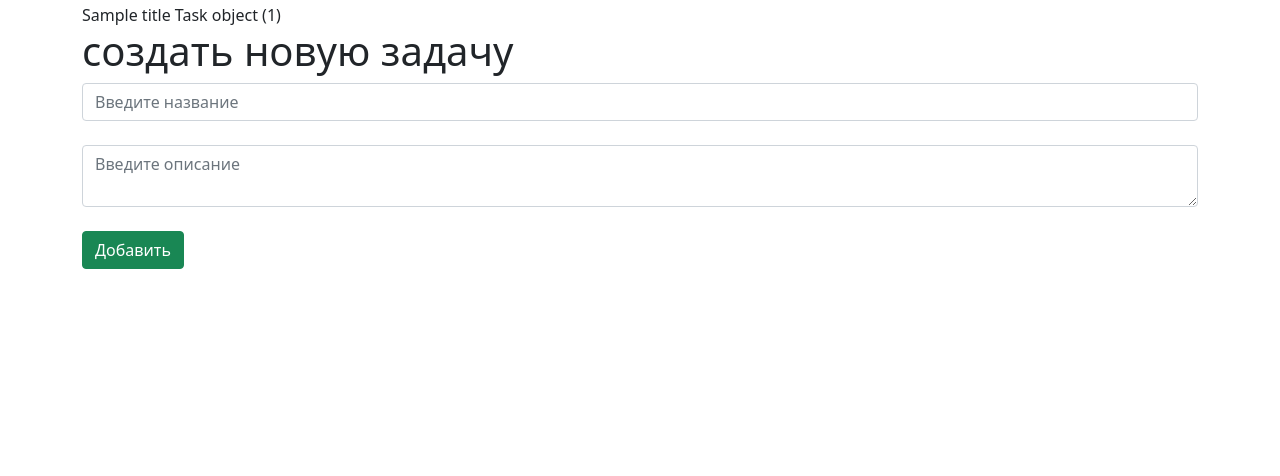
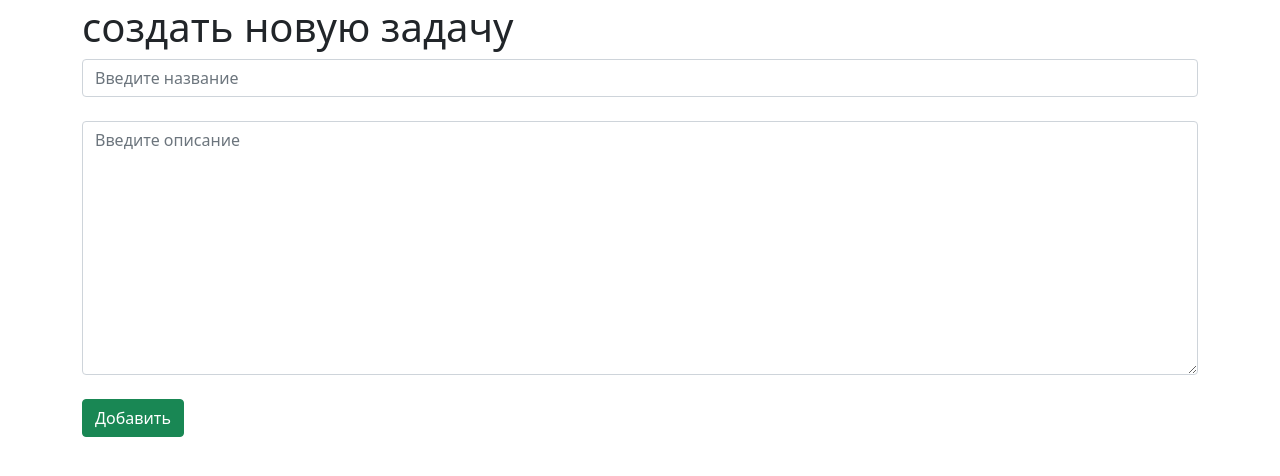
Before and after one commit to SergeySelya/pr_1, a Django app: template pr_1/pages/templates/create.html in a window 1280 px wide. Shown: the part 69-545 px from the top of the page. Run offline with Django 4.2, Linux system fonts and the light colour scheme; tables that the repository leaves empty hold one stand-in row (values such as "Sample post"); the template is opened without the code that fills it: values that come from a table or form of the project are taken from there, most other values are stand-ins (such as "Sample title", 1, 10 or a date in 2020).

Commit message:
edit forms_2

```diff
--- a/pr_1/pages/forms.py
+++ b/pr_1/pages/forms.py
@@ -1,5 +1,5 @@
 from .models import Task
-from django.forms import ModelForm, widgets, TextInput
+from django.forms import ModelForm, widgets, TextInput, Textarea
 
 
 class TaskForm(ModelForm):
@@ -7,5 +7,5 @@ class TaskForm(ModelForm):
         model = Task
         fields = ["title", "task"]
         widgets = {"title": TextInput(attrs={'class': 'form-control', 'placeholder': 'Введите название'}),
-                   "task": TextInput(attrs={'class': 'form-control', 'placeholder': 'Введите описание'}),
+                   "task": Textarea(attrs={'class': 'form-control', 'placeholder': 'Введите описание'}),
                    }
--- a/pr_1/pages/templates/create.html
+++ b/pr_1/pages/templates/create.html
@@ -3,13 +3,11 @@
 новая задача
 {% endblock %}
 {% block body %}
-{% csrf_token %}
-{{ title }}
-{{ task }}
 <h1>создать новую задачу</h1>
 <form method="post">
-    <input type="text" placeholder="Введите название" class="form-control"><br>
-    <textarea type="text" placeholder="Введите описание" class="form-control"></textarea><br>
+    {% csrf_token %}
+    {{ form.title }}<br>
+    {{ form.task }}<br>
     <button type="submit" class="btn btn-success">Добавить</button>
 
 </form>
--- a/pr_1/pages/views.py
+++ b/pr_1/pages/views.py
@@ -11,10 +11,11 @@ def about(request):
 def main(request):
     return render(request, 'main.html')
 
+
 def create(request):
     form = TaskForm()
     context = {
         "form": form
     }
     tasks = Task.objects.all()
-    return render(request, 'create.html')
+    return render(request, 'create.html', context)
```
